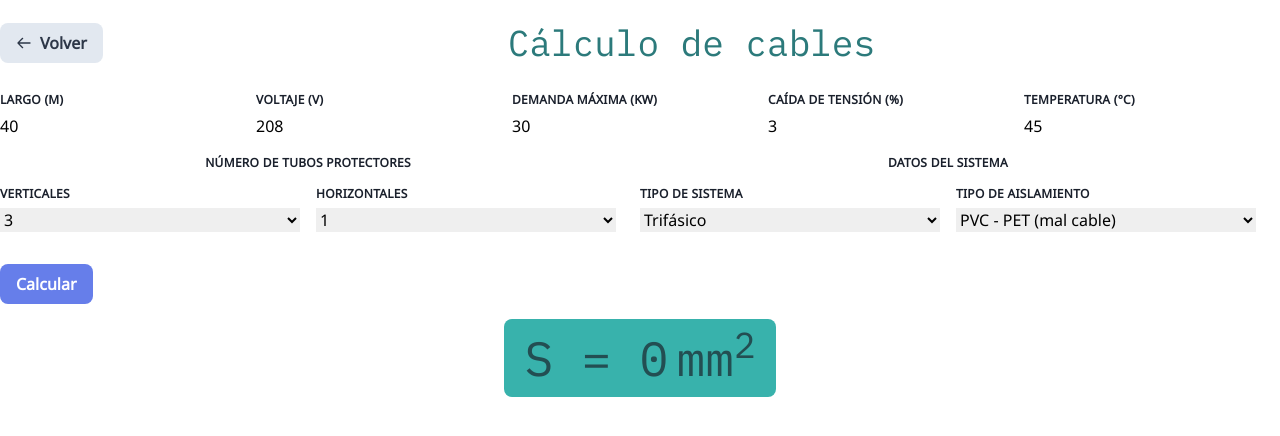
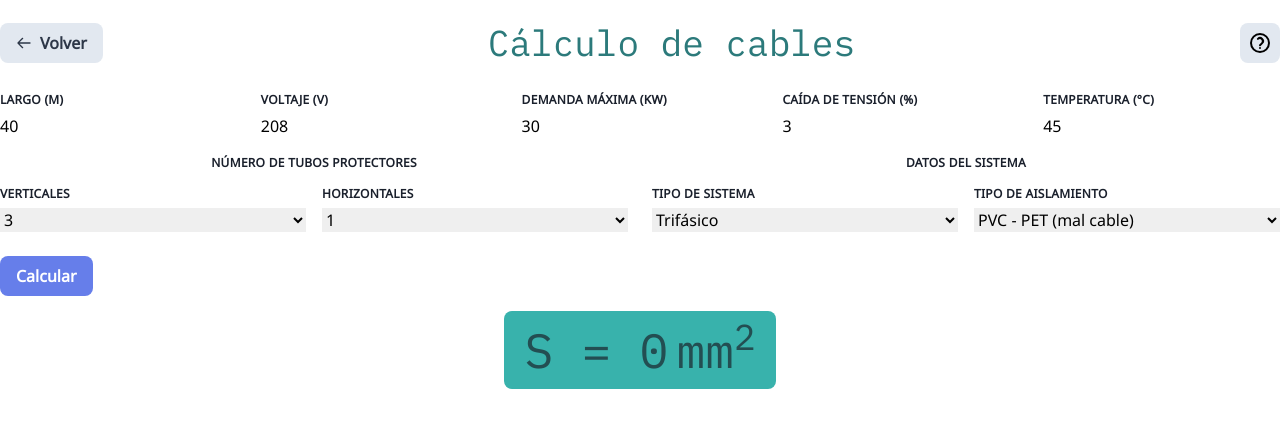
Before and after one commit to javierriveros/energias-app, a Vue app: page /cables in a window 1280 px wide. Shown: the top 436 px of the page. Built offline with nearby package versions, Linux system fonts and the light colour scheme; what @tailwindcss/custom-forms would draw is missing.

Commit message:
Added help button in AppHeader & events in each page for showing help

```diff
--- a/src/components/AppHeader.vue
+++ b/src/components/AppHeader.vue
@@ -1,17 +1,42 @@
 <template>
   <div class="pb-4 px-3 sm:px-0 flex items-center justify-between">
-    <router-link :to="{name: 'home'}" class="bg-gray-300 hover:bg-gray-400 text-gray-800 font-bold py-2 px-4 rounded-lg inline-flex items-center focus:outline-none focus:shadow-outline">
-      <svg class="fill-current w-4 h-4 mr-2" xmlns="http://www.w3.org/2000/svg" viewBox="0 0 24 24" width="24" height="24"><path class="heroicon-ui" d="M5.41 11H21a1 1 0 0 1 0 2H5.41l5.3 5.3a1 1 0 0 1-1.42 1.4l-7-7a1 1 0 0 1 0-1.4l7-7a1 1 0 0 1 1.42 1.4L5.4 11z"/></svg>
+    <router-link
+      :to="{name: 'home'}"
+      title="Volver al inicio"
+      class="bg-gray-300 hover:bg-gray-400 text-gray-800 font-bold py-2 px-4 rounded-lg inline-flex items-center focus:outline-none focus:shadow-outline"
+    >
+      <svg
+        class="fill-current w-4 h-4 mr-2"
+        xmlns="http://www.w3.org/2000/svg"
+        viewBox="0 0 24 24"
+        width="24"
+        height="24"
+      >
+        <path d="M5.41 11H21a1 1 0 0 1 0 2H5.41l5.3 5.3a1 1 0 0 1-1.42 1.4l-7-7a1 1 0 0 1 0-1.4l7-7a1 1 0 0 1 1.42 1.4L5.4 11z" /></svg>
       <span>Volver</span>
     </router-link>
     <h2 class="text-xl sm:text-4xl md:text-4xl xl:text-4xl text-teal-700 font-mono text-center w-full">
       {{title}}
     </h2>
+    <button @click.prevent="showHelp" title="Mostrar ayuda" class="bg-gray-300 hover:bg-gray-400 text-gray-800 font-bold py-2 px-2 rounded-lg inline-flex items-center focus:outline-none focus:shadow-outline">
+      <svg
+        xmlns="http://www.w3.org/2000/svg"
+        viewBox="0 0 24 24"
+        width="24"
+        height="24"
+      >
+        <path d="M12 22a10 10 0 1 1 0-20 10 10 0 0 1 0 20zm0-2a8 8 0 1 0 0-16 8 8 0 0 0 0 16zM10.59 8.59a1 1 0 1 1-1.42-1.42 4 4 0 1 1 5.66 5.66l-2.12 2.12a1 1 0 1 1-1.42-1.42l2.12-2.12A2 2 0 0 0 10.6 8.6zM12 18a1 1 0 1 1 0-2 1 1 0 0 1 0 2z" /></svg>
+    </button>
   </div>
 </template>
 
 <script>
 export default {
-  props: ['title']
+  props: ['title'],
+  methods: {
+    showHelp() {
+      this.$emit('showHelp');
+    }
+  }
 }
 </script>
--- a/src/components/Cables.vue
+++ b/src/components/Cables.vue
@@ -1,8 +1,11 @@
 <template>
   <div>
-    <AppHeader title="Cálculo de cables"></AppHeader>
+    <AppHeader
+      title="Cálculo de cables"
+      @showHelp="handleShowHelp"
+    ></AppHeader>
     <form @submit.prevent="calculate">
-      <div class="flex flex-wrap md:-mx-3 mb-2 w-full">
+      <div class="flex flex-wrap items-center md:-mx-3 mb-0">
         <div class="w-full md:w-1/5 px-3 sm:px-0 md:px-3 mb-6 md:mb-2">
           <label class="block">
             <span class="form-label">Largo (m)</span>
@@ -297,12 +300,9 @@ export default {
         if (dv <= percent) {
           this.seccion = seccion1;
         } else {
-          Swal.fire({
-            title: '¡Error!',
-            text: 'El cable está mal',
-            type: 'error',
-            confirmButtonText: 'Aceptar'
-          })
+          this.showErrorMessage(
+            'El cable está mal'
+          );
         }
       }
     },
@@ -316,12 +316,9 @@ export default {
           parseInt(this.aislante)
         ];
       } else {
-        Swal.fire({
-          title: '¡Error!',
-          text: 'No se puede hacer el cálculo',
-          type: 'error',
-          confirmButtonText: 'Aceptar'
-        });
+        this.showErrorMessage(
+          'No se puede hacer el cálculo'
+        );
         return 0;
       }
     },
@@ -332,12 +329,9 @@ export default {
       if (filteredTable[0]) {
         return filteredTable[0][0];
       } else {
-        Swal.fire({
-          title: '¡Error!',
-          text: 'No se puede hacer el cálculo',
-          type: 'error',
-          confirmButtonText: 'Aceptar'
-        });
+        this.showErrorMessage(
+          'No se puede hacer el cálculo'
+        );
         return 0;
       }
     },
@@ -349,17 +343,30 @@ export default {
       if (filteredTable[0]) {
         return filteredTable[0][0];
       } else {
-        Swal.fire({
-          title: '¡Error!',
-          text: 'No se puede hacer el cálculo',
-          type: 'error',
-          confirmButtonText: 'Aceptar'
-        });
+        this.showErrorMessage(
+          'No se puede hacer el cálculo'
+        );
         return 0;
       }
     },
-    isBadCable() {
+    isBadCable () {
       return this.aislante == "1";
+    },
+    showErrorMessage (msg) {
+      Swal.fire({
+        title: "¡Error!",
+        text: msg,
+        type: "error",
+        confirmButtonText: "Aceptar"
+      });
+    },
+    handleShowHelp () {
+      Swal.fire({
+        title: '¡Error!',
+        text: 'No se puede hacer el cálculo',
+        type: 'error',
+        confirmButtonText: 'Aceptar'
+      });
     }
   }
 };
--- a/src/components/Demand.vue
+++ b/src/components/Demand.vue
@@ -1,6 +1,6 @@
 <template>
   <div>
-    <AppHeader title="Cálculo de demanda máxima"></AppHeader>
+    <AppHeader title="Cálculo de demanda máxima" @showHelp="handleShowHelp"></AppHeader>
     <form class="w-full" @submit.prevent="calculate">
       <div class="flex flex-wrap items-center md:-mx-3 mb-2">
         <div class="w-full px-3 sm:px-0 md:px-3 mb-6">
@@ -185,6 +185,11 @@ export default {
         type: "error",
         confirmButtonText: "Aceptar"
       });
+    },
+    handleShowHelp() {
+      this.showErrorMessage(
+        "No se puede agregar un nuevo cuarto sin haber rellenado el actual."
+      );
     }
   }
 };
--- a/src/components/Panels.vue
+++ b/src/components/Panels.vue
@@ -1,6 +1,6 @@
 <template>
   <div>
-    <AppHeader title="Cálculo de paneles solares"></AppHeader>
+    <AppHeader title="Cálculo de paneles solares" @showHelp="handleShowHelp"></AppHeader>
     <form class="w-full" @submit.prevent="calculate">
       <div class="flex flex-wrap items-center md:-mx-3 mb-0">
         <div class="w-full md:w-1/2 px-3 sm:px-0 md:px-3 mb-6">
@@ -58,6 +58,19 @@ export default {
         type: "error",
         confirmButtonText: "Aceptar"
       });
+    },
+    showErrorMessage(msg) {
+      Swal.fire({
+        title: "¡Error!",
+        text: msg,
+        type: "error",
+        confirmButtonText: "Aceptar"
+      });
+    },
+    handleShowHelp() {
+      this.showErrorMessage(
+        "No se puede agregar un nuevo cuarto sin haber rellenado el actual."
+      );
     }
   }
 };
```
